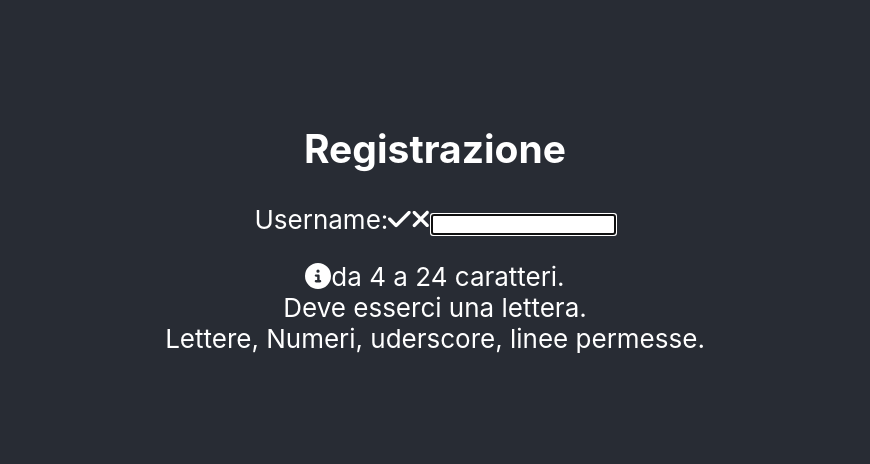
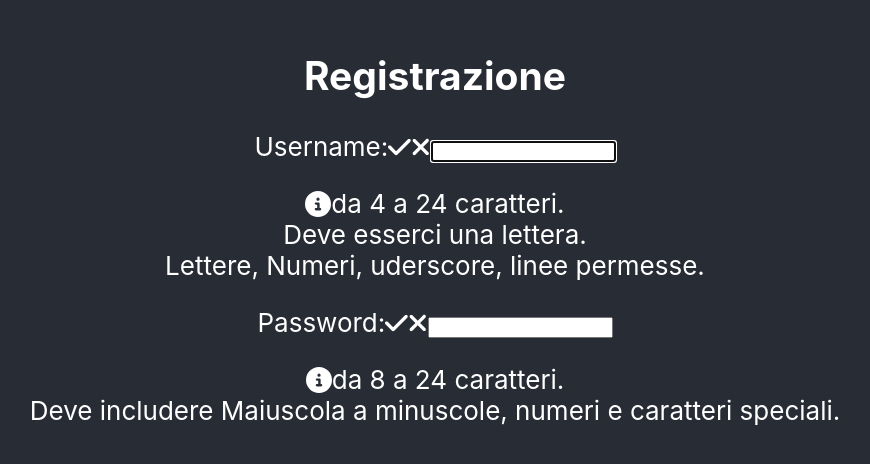
Before and after one commit to pythonhack76/registration-form-react, a React (Create React App) app: page / in a window 1280 px wide. Shown: the part 164-628 px from the top of the page, without its empty margins (205-1075 px from the left). Built offline with nearby package versions, Linux system fonts and the light colour scheme.

Commit message:
update form

```diff
--- a/src/Register.js
+++ b/src/Register.js
@@ -19,7 +19,7 @@
 
     const [pwd, setPwd] = useState('');
     const [validPwd, setValidPwd] = useState(false);
-    const [pwdFocus, setpwdFocus] = useState(false);
+    const [pwdFocus, setPwdFocus] = useState(false);
 
     const [matchPwd, setMatchPwd] = useState('');
     const [validMatch, setValidMatch] = useState(false);
@@ -87,6 +87,37 @@
                    Deve esserci una lettera.<br />
                    Lettere, Numeri, uderscore, linee permesse.
                </p>
+
+               <label htmlFor='password'>
+                   Password:
+                   <span className={validPwd ? "valid" : "hide"}>
+                       <FontAwesomeIcon icon={faCheck} />
+                   </span>
+                   <span className={validPwd || !pwd ? "hide" : "invalid"}>
+                       <FontAwesomeIcon icon={faTimes} />
+                   </span>
+
+
+               </label>
+
+               <input
+                type="password"
+                id="password"
+                onChange={(e) => setPwd (e.target.value)}
+                required
+                aria-invalid={validPwd ? "false" : "true"}
+                aria-describedby="pwdnote"
+                onFocus={() => setPwdFocus(true)}
+                onBlur={() => setPwdFocus(false)}
+                    />
+                <p id="pwdnote" className={pwdFocus && !validPwd ? "instructions" : "offscreen"}>
+                    <FontAwesomeIcon icon={faInfoCircle} />
+                    da 8 a 24 caratteri.<br />
+                    Deve includere Maiuscola a minuscole, numeri e caratteri speciali. <br />
+                </p>
+
+
+
             </form>
             </section>
     )
```
